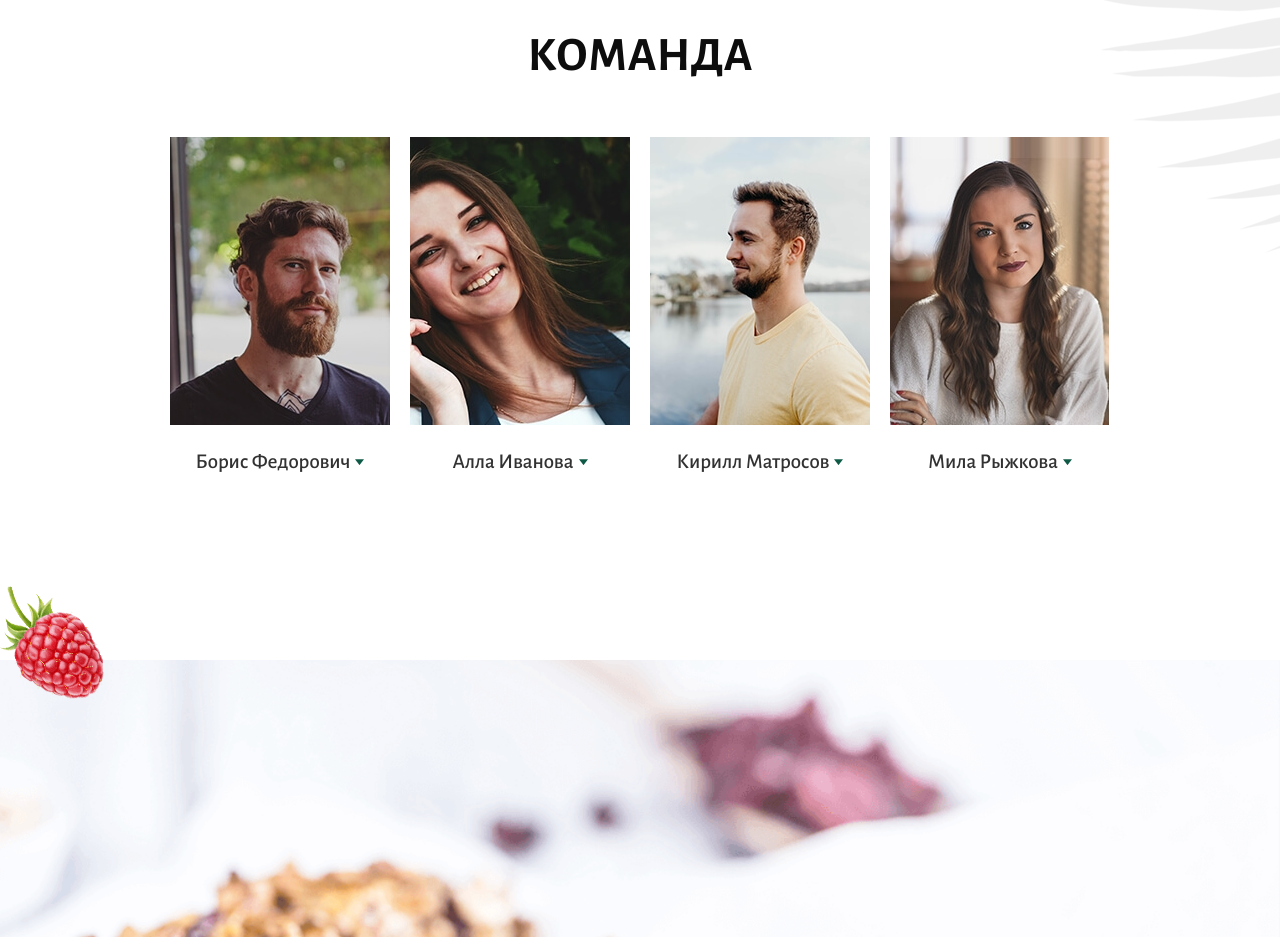
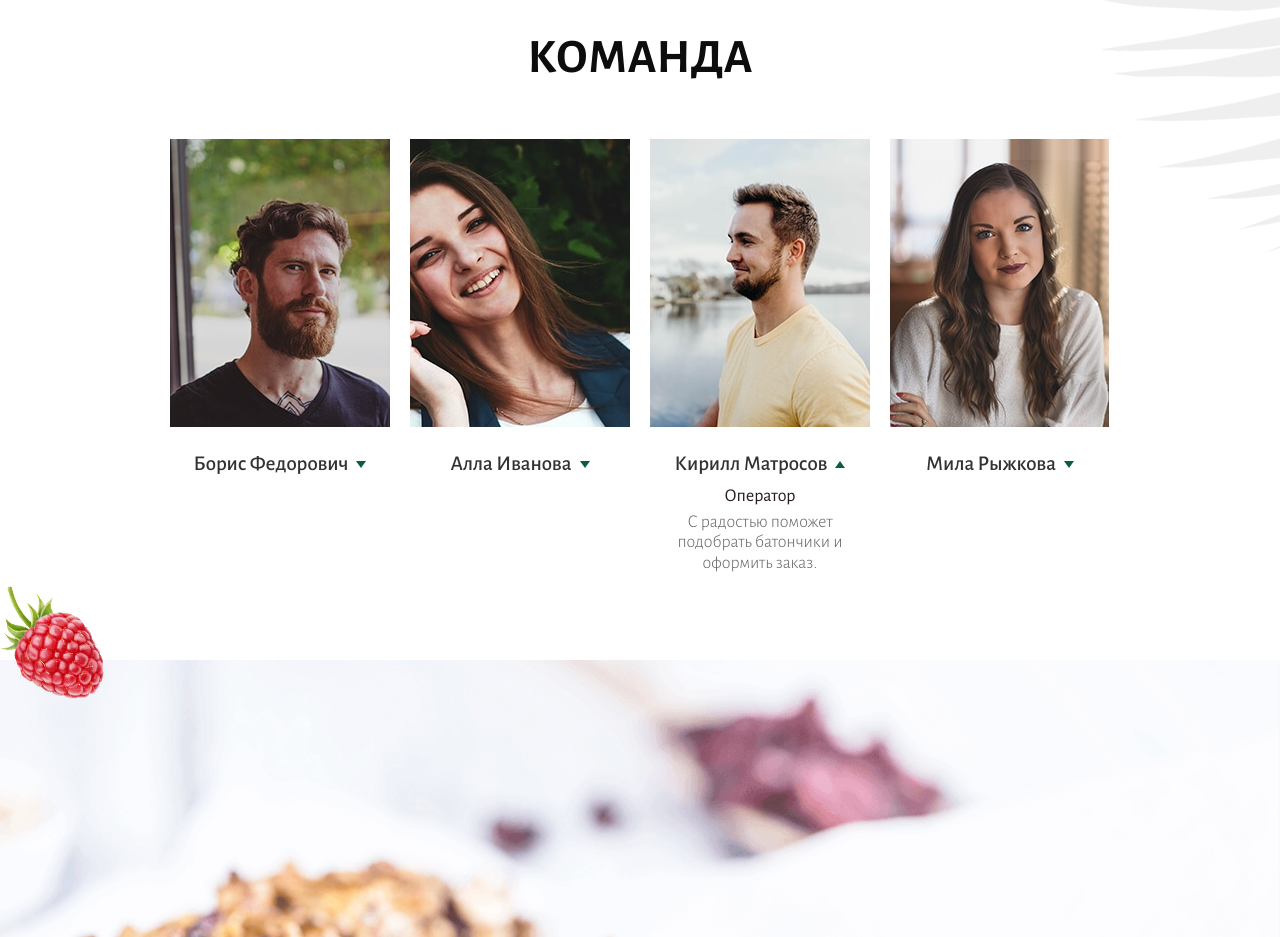
Before and after one commit to undind/Chocco_start, a website: page app/index.html in a window 1280 px wide. Shown: the part 1740-2677 px from the top of the page. Drawn offline with Linux system fonts and the light colour scheme; a web font is replaced by a local one.

Commit message:
correct team section

```diff
--- a/app/index.html
+++ b/app/index.html
@@ -167,84 +167,40 @@
             <div class="team__picture">
               <img src="img/team/team-img1.jpg" alt="TEAM" class="team__img">
             </div>
-            <div class="team__staff">
-              <div class="team__desc">
-                <div class="team__author">
-                  Борис Федорович
-                </div>
-                <div class="team__arrow">
-                  <svg class="team__icon">
-                    <use xlink:href="./img/icons/sprite.svg#polygon_down"></use>
-                  </svg>
-                </div>
-              </div>
-              <div class="team__position">
-                <div class="position__title">Главный технолог</div>
-                <div class="position__desc">Отвечает за вкусовые качества и калорийность.</div>
-              </div>
+            <a href="#" class="team__author">Борис Федорович</a>
+            <div class="team__position">
+              <div class="team__position--title">Главный технолог</div>
+              <div class="team__position--desc">Отвечает за вкусовые качества и калорийность.</div>
             </div>
           </li>
           <li class="team__item">
             <div class="team__picture">
               <img src="img/team/team-img2.jpg" alt="TEAM" class="team__img">
             </div>
-            <div class="team__staff">
-              <div class="team__desc">
-                <div class="team__author">
-                  Алла Иванова
-                </div>
-                <div class="team__arrow">
-                  <svg class="team__icon">
-                    <use xlink:href="./img/icons/sprite.svg#polygon_down"></use>
-                  </svg>
-                </div>
-              </div>
-              <div class="team__position">
-                <div class="position__title">Главный технолог</div>
-                <div class="position__desc">Отвечает за вкусовые качества и калорийность.</div>
-              </div>
+            <a href="#" class="team__author">Алла Иванова</a>
+            <div class="team__position">
+              <div class="team__position--title">Специалист по упаковке</div>
+              <div class="team__position--desc">Автор запоминающегося стиля наших батончиков.</div>
             </div>
           </li>
-          <li class="team__item">
+          <li class="team__item team__item--active">
             <div class="team__picture">
               <img src="img/team/team-img3.jpg" alt="TEAM" class="team__img">
             </div>
-            <div class="team__staff">
-              <div class="team__desc">
-                <div class="team__author">
-                  Кирилл Матросов
-                </div>
-                <div class="team__arrow">
-                  <svg class="team__icon">
-                    <use xlink:href="./img/icons/sprite.svg#polygon_down"></use>
-                  </svg>
-                </div>
-              </div>
-              <div class="team__position">
-                <div class="position__title">Главный технолог</div>
-                <div class="position__desc">Отвечает за вкусовые качества и калорийность.</div>
-              </div>
+            <a href="#" class="team__author">Кирилл Матросов</a>
+            <div class="team__position">
+              <div class="team__position--title">Оператор</div>
+              <div class="team__position--desc">С радостью поможет подобрать батончики и оформить заказ.</div>
             </div>
           </li>
           <li class="team__item">
             <div class="team__picture">
               <img src="img/team/team-img4.jpg" alt="TEAM" class="team__img">
             </div>
-            <div class="team__staff">
-              <div class="team__desc">
-                <div class="team__author">
-                  Мила Рыжкова
-                </div>
-                <div class="team__arrow">
-                  <svg class="team__icon">
-                    <use xlink:href="./img/icons/sprite.svg#polygon_down"></use>
-                  </svg>
-                </div>
-              </div>
-              <div class="team__position">
-                <div class="position__title">Главный технолог</div>
-                <div class="position__desc">Отвечает за вкусовые качества и калорийность.</div>
-              </div>
+            <a href="#" class="team__author">Мила Рыжкова</a>
+            <div class="team__position">
+              <div class="team__position--title">PR, маркетинг</div>
+              <div class="team__position--desc">По всем вопросам сотрудничества и рекламы писать только Миле.</div>
             </div>
           </li>
         </ul>
--- a/app/scss/blocks/team.scss
+++ b/app/scss/blocks/team.scss
@@ -27,7 +27,6 @@
 
 .team__list {
   display: flex;
-  color: $black;
 }
 
 .team__item {
@@ -40,29 +39,65 @@
   }
 }
 
-.team__author {
-  font-size: rem(21px);
-  font-family: $medium;
-  margin-right: rem(5px);
+.team__item--active {
+  & .team__position {
+    overflow: visible;
+  }
+
+  & .team__author {
+    &::before {
+      display: none;
+    }
+
+    &::after {
+      display: block;
+    }
+  }
 }
 
 .team__picture {
   margin-bottom: rem(25px);
 }
 
-.team__desc {
-  display: flex;
-  justify-content: center;
-  margin-bottom: rem(13px);
+.team__author {
+  display: inline-flex;
+  font-size: rem(21px);
+  font-family: $medium;
+  color: $black;
+  padding-right: rem(18px);
+  margin-bottom: rem(10px);
+  position: relative;
+
+  &::after, &::before {
+    content: "";
+		display: block;
+		position: absolute;
+		right: 0;
+		top: rem(9px);
+		width: 0;
+    height: 0;
+  }
+
+  &::before {
+    border-top: rem(7px) solid $green;
+		border-left: rem(5px) solid transparent;
+		border-right: rem(5px) solid transparent;
+		border-bottom: rem(0px) solid transparent;
+		transform: rotate(0deg);
+  }
+
+  &::after {
+    display: none;
+		border-bottom: rem(7px) solid $green;
+		border-left: rem(5px) solid transparent;
+		border-right: rem(5px) solid transparent;
+		border-top: rem(0px) solid transparent;
+  }
 }
 
 .team__img {
   max-width: 100%;
-}
-
-.team__icon {
-  width: rem(9px);
-  height: rem(6px);
+  display: block;
 }
 
 .team__position {
@@ -70,11 +105,12 @@
   overflow: hidden;
 }
 
-.position__title {
+.team__position--title {
   color: #281e1e;
-  margin-bottom: rem(3px);
+  margin-bottom: rem(5px);
 }
 
-.position__desc {
+.team__position--desc {
+  color: $grey;
   font-family: $light;
 }
```
Also changed, not shown: app/css/style.css.
